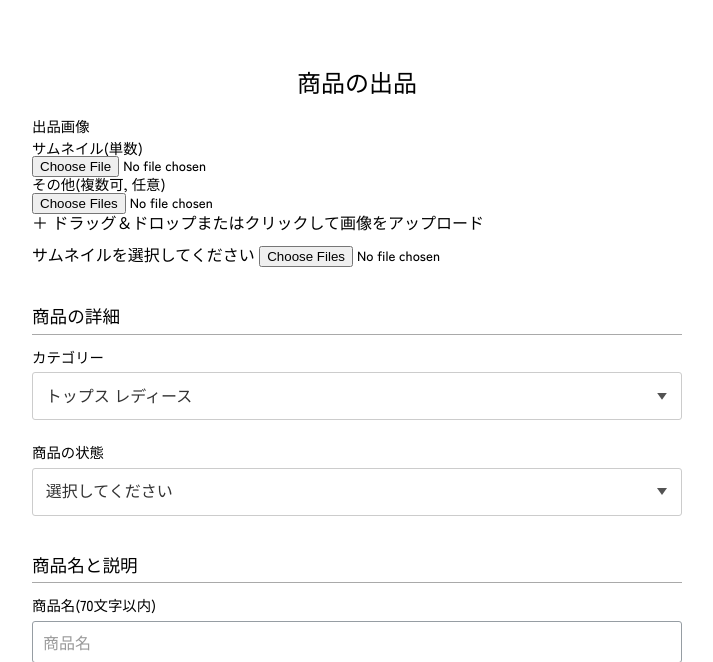
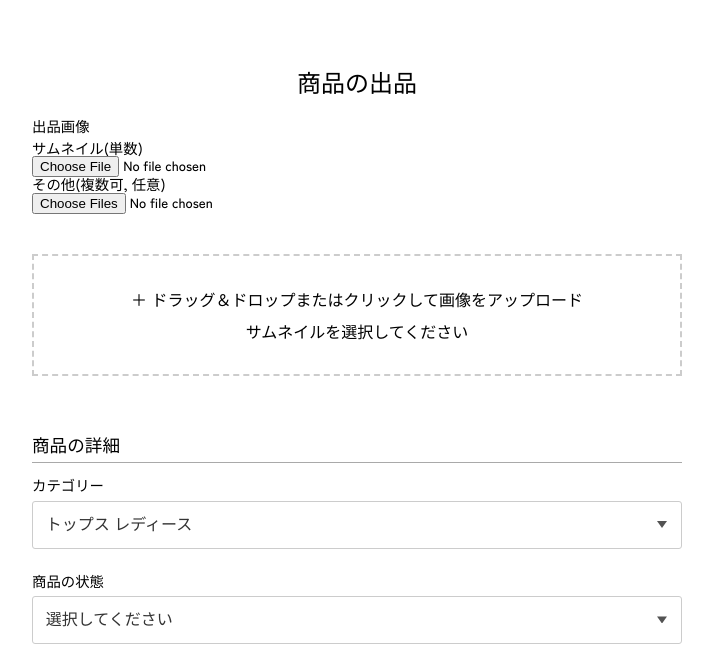
Before and after one commit to hew2023fgroup/HEW2023_Fgroup, a Flask app: template HEW/site/templates/sell.html in a window 1280 px wide. Shown: the part 110-772 px from the top of the page, without its empty margins (283-996 px from the left). Run offline with Flask 3, Linux system fonts and the light colour scheme; the template is opened without the code that fills it, so the values that code supplies are empty.

Commit message:
Uploadに対応するcss追加

```diff
--- a/HEW/site/static/css/sell.css
+++ b/HEW/site/static/css/sell.css
@@ -34,6 +34,72 @@ input#file{
   justify-content: center;
   border: 1px solid #000;
 }
+
+
+
+.container {
+  max-width: 650px;
+  margin: 20px auto;
+  padding: 20px 0;
+/*            border: 1px solid #ccc;*/
+  border-radius: 5px;
+}
+input#uploadInput[type="file"] {
+/*            margin-bottom: 10px;*/
+  opacity: 0; /* ファイル選択を透明にする */
+  position: absolute; /* ファイル選択を画面上に表示させる */
+  top: 0;
+  left: 0;
+  width: 100%;
+  height: 100%;
+  cursor: pointer; /* カーソルをポインターに変更する */
+  z-index: 1; /* ファイル選択を点線枠の上に配置 */
+}
+.preview-image-container {
+  position: relative;
+  display: inline-block;
+  margin: 0 5px 10px 5px;
+}
+.preview-image {
+  width: 120px; /* プレビュー画像の幅を固定 */
+  height: 120px; /* プレビュー画像の高さを固定 */
+  object-fit: cover; /* 画像を保持する */
+  object-fit: scale-down;
+/*            background-color: #ddd;*/
+  border: 1px solid #DEDEFF;
+}
+.delete-button {
+  position: absolute;
+  top: 3px;
+  right: 3px;
+  padding: 0;
+  cursor: pointer;
+  background: none;
+  border: none;
+/*            background-color: rgba(222, 222, 255, 0.8);*/
+  background-color: #333333;
+  width: 22px;
+  height: 22px;
+  border-radius: 50%;
+}
+.delete-button img {
+  width: 20px;
+  height: 20px;
+}
+#imagePreview {
+  border: 2px dashed #ccc;
+  padding: 35px;
+  cursor: pointer;
+/*            margin-bottom: 20px;*/
+  position: relative;
+  z-index: 0; /* 点線枠より下に配置 */
+  text-align: center;
+}
+#imagePreview:hover {
+  border-color: #999;
+}
+
+
 
 
 /*                    商品の詳細                    */
```
